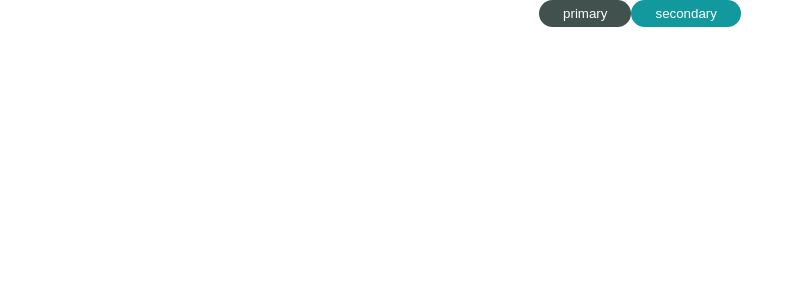
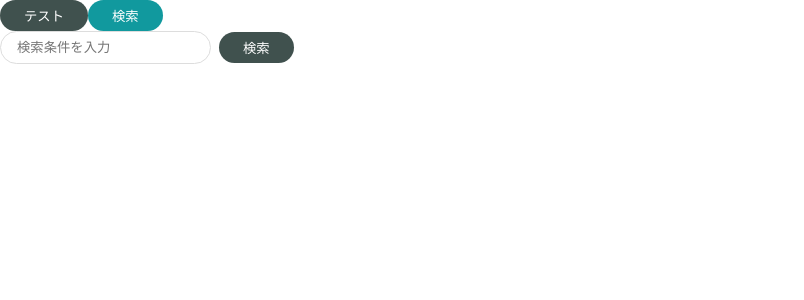
Before and after one commit to mississippibukkaker/react_stepup, a React (Create React App) app: page / in a window 1280 px wide. Shown: the top 300 px of the page, without its empty margins (0-804 px from the left). Built offline with nearby package versions, Linux system fonts and the light colour scheme.

Commit message:
Molecule作成(フォーム+ボタン)

```diff
--- a/src/App.jsx
+++ b/src/App.jsx
@@ -1,13 +1,13 @@
-import logo from "./logo.svg";
-import "./App.css";
 import { PrimaryButton } from "./components/atoms/button/PrimaryButton";
 import { SecondaryButton } from "./components/atoms/button/SecondaryButton";
+import { SearchInput } from "./components/molecules/SearchInput";
 
 export const App = () => {
   return (
     <div className="App">
-      <PrimaryButton>primary</PrimaryButton>
-      <SecondaryButton>secondary</SecondaryButton>
+      <PrimaryButton>テスト</PrimaryButton>
+      <SecondaryButton>検索</SecondaryButton>
+      <SearchInput />
     </div>
   );
 };
--- /dev/null
+++ b/src/components/atoms/input/Input.jsx
@@ -0,0 +1,13 @@
+import styled from "styled-components";
+
+export const Input = (props) => {
+  const { placeholder = "" } = props;
+  return <SInput type="text" placeholder={placeholder} />;
+};
+
+const SInput = styled.input`
+  padding : 8px 16px;
+  border : solid #ddd 1px;
+  border-radius: 9999px;
+  outline : none;
+`;
--- /dev/null
+++ b/src/components/molecules/SearchInput.jsx
@@ -0,0 +1,23 @@
+import styled from "styled-components";
+
+import { PrimaryButton } from "../atoms/button/PrimaryButton";
+import { Input } from "../atoms/input/Input";
+
+export const SearchInput = () => {
+  return (
+    <SContainer>
+      <Input placeholder="検索条件を入力" />
+      <SButtonWrapper>
+        <PrimaryButton>検索</PrimaryButton>
+      </SButtonWrapper>
+    </SContainer>
+  );
+};
+
+const SContainer = styled.div`
+  display: flex;
+  align-items: center;
+`;
+const SButtonWrapper = styled.div`
+  padding-left: 8px;
+`;
```
